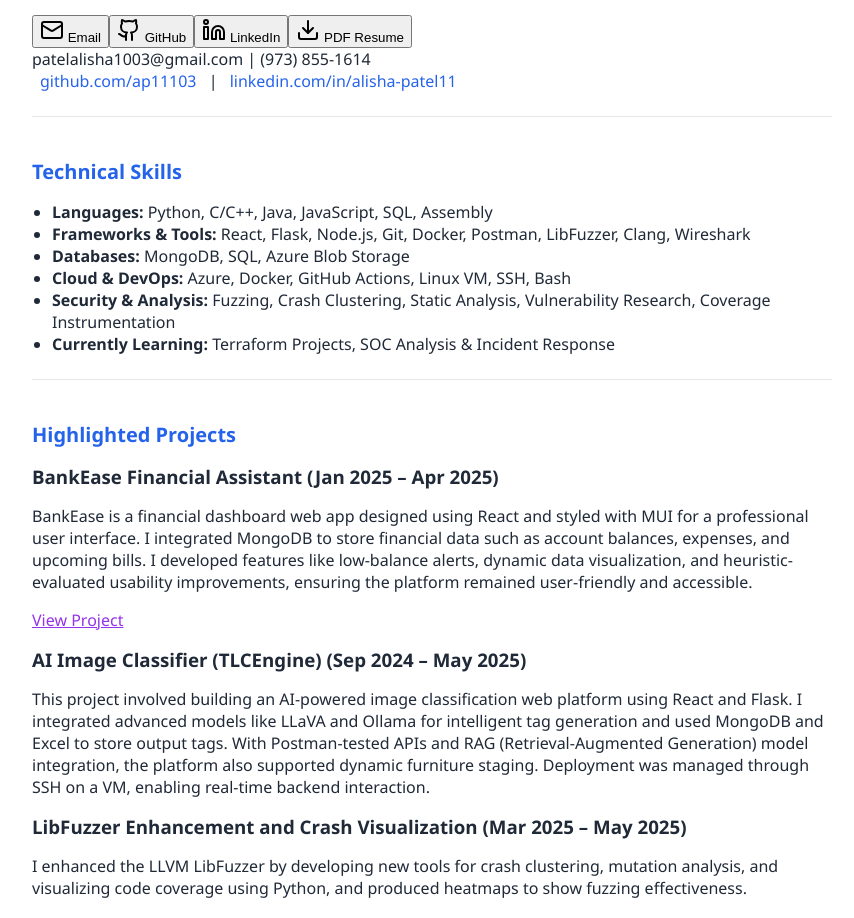
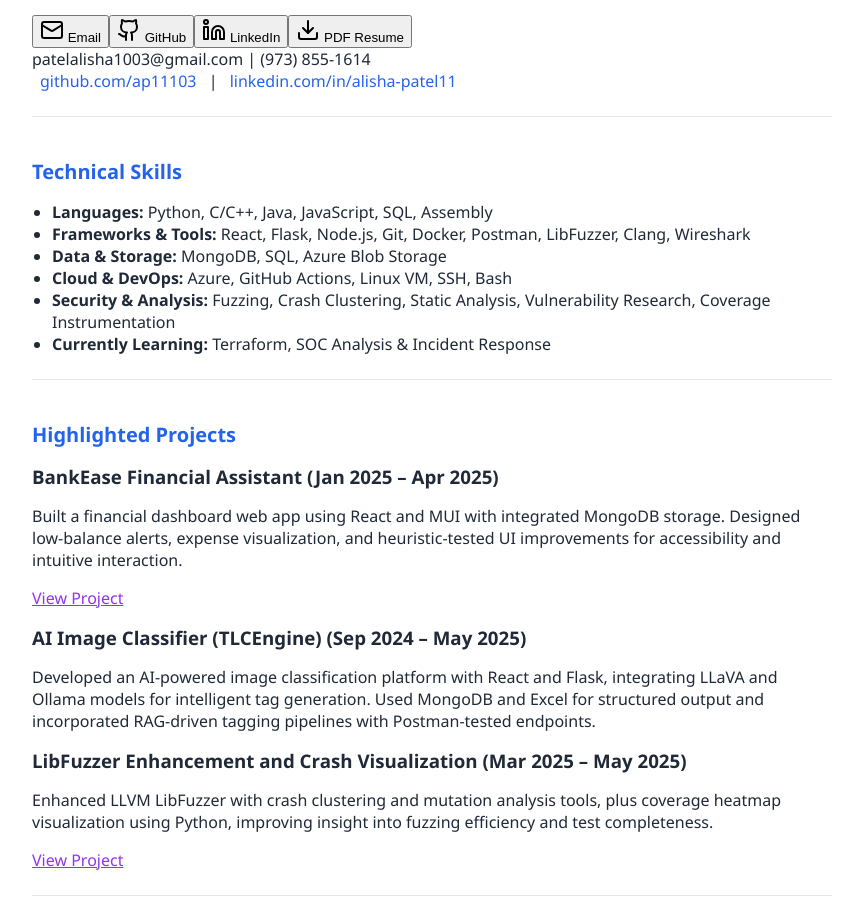
Before and after one commit to ap11103/About-Me, a React (Vite) app: page / in a window 1280 px wide. Shown: the part 168-1086 px from the top of the page, without its empty margins (208-1062 px from the left). Built offline with nearby package versions, Linux system fonts and the light colour scheme.

Commit message:
update with AI VA project

```diff
--- a/src/Resume.jsx
+++ b/src/Resume.jsx
@@ -1,4 +1,4 @@
-import { Card, CardContent } from "./components/card";
+/*import { Card, CardContent } from "./components/card";
 import { Button } from "./components/button";
 import { Github, Mail, Download, Linkedin } from "lucide-react";
 import resumePDF from "./assets/AlishaPatel_Resume2.pdf";
@@ -106,3 +106,151 @@ export default function Resume() {
     </div>
   );
 }
+*/
+
+import { Card, CardContent } from "./components/card";
+import { Button } from "./components/button";
+import { Github, Mail, Download, Linkedin } from "lucide-react";
+import resumePDF from "./assets/AlishaPatel_Resume2.pdf";
+
+export default function Resume() {
+  return (
+    <div className="resume-container mx-auto">
+      <header className="resume-header text-center mb-10">
+        <h1 className="text-4xl font-bold tracking-tight text-gray-900">Alisha Patel</h1>
+        <p className="text-base text-gray-600 italic mt-2 mb-4">
+          Cybersecurity Graduate • AI Projects • Fuzzing • Full Stack Developer
+        </p>
+        <div className="flex justify-center mt-2 mb-4 gap-4 flex-wrap">
+          <a href="mailto:patelalisha1003@gmail.com">
+            <Button variant="outline"><Mail className="mr-2" /> Email</Button>
+          </a>
+          <a href="https://github.com/ap11103" target="_blank" rel="noopener noreferrer">
+            <Button variant="outline"><Github className="mr-2" /> GitHub</Button>
+          </a>
+          <a href="https://linkedin.com/in/alisha-patel11" target="_blank" rel="noopener noreferrer">
+            <Button variant="outline"><Linkedin className="mr-2" /> LinkedIn</Button>
+          </a>
+          <a href={resumePDF} download>
+            <Button variant="outline">
+              <Download className="mr-2" /> PDF Resume
+            </Button>
+          </a>
+        </div>
+        <div className="resume-links text-xs text-gray-700">
+          patelalisha1003@gmail.com | (973) 855-1614<br />
+          <a className="text-blue-600 underline" href="https://github.com/ap11103" target="_blank" rel="noopener noreferrer">github.com/ap11103</a> |{" "}
+          <a className="text-blue-600 underline" href="https://linkedin.com/in/alisha-patel11" target="_blank" rel="noopener noreferrer">linkedin.com/in/alisha-patel11</a>
+        </div>
+      </header>
+
+      {/* ==== Technical Skills ==== */}
+      <section className="resume-section">
+        <h2 className="text-base font-semibold text-blue-600 mb-2 border-b border-gray-300 pb-1 uppercase">Technical Skills</h2>
+        <ul className="list-disc list-inside text-sm leading-6 text-gray-800">
+          <li><strong>Languages:</strong> Python, C/C++, Java, JavaScript, SQL, Assembly</li>
+          <li><strong>Frameworks & Tools:</strong> React, Flask, Node.js, Git, Docker, Postman, LibFuzzer, Clang, Wireshark</li>
+          <li><strong>Data & Storage:</strong> MongoDB, SQL, Azure Blob Storage</li>
+          <li><strong>Cloud & DevOps:</strong> Azure, GitHub Actions, Linux VM, SSH, Bash</li>
+          <li><strong>Security & Analysis:</strong> Fuzzing, Crash Clustering, Static Analysis, Vulnerability Research, Coverage Instrumentation</li>
+          <li><strong>Currently Learning:</strong> Terraform, SOC Analysis & Incident Response</li>
+        </ul>
+      </section>
+
+      {/* ==== Highlighted Projects (moved up) ==== */}
+      <section className="resume-section mt-8">
+        <h2 className="text-2xl font-semibold text-blue-600 mb-2 border-b border-gray-300 pb-1 uppercase">Highlighted Projects</h2>
+
+        <div className="mb-6">
+          <h3 className="text-lg font-bold text-gray-800">
+            BankEase Financial Assistant <span className="text-sm font-normal text-gray-500 ml-2">(Jan 2025 – Apr 2025)</span>
+          </h3>
+          <p className="text-sm text-gray-700 leading-relaxed ml-4">
+            Built a financial dashboard web app using React and MUI with integrated MongoDB storage. Designed low-balance alerts, expense visualization, and heuristic-tested UI improvements for accessibility and intuitive interaction.
+          </p>
+          <a href="https://github.com/ap11103/BankEase" className="text-purple-600 underline ml-4" target="_blank" rel="noopener noreferrer">
+            View Project
+          </a>
+        </div>
+
+        <div className="mb-6">
+          <h3 className="text-lg font-bold text-gray-800">
+            AI Image Classifier (TLCEngine) <span className="text-sm font-normal text-gray-500 ml-2">(Sep 2024 – May 2025)</span>
+          </h3>
+          <p className="text-sm text-gray-700 leading-relaxed ml-4">
+            Developed an AI-powered image classification platform with React and Flask, integrating LLaVA and Ollama models for intelligent tag generation. Used MongoDB and Excel for structured output and incorporated RAG-driven tagging pipelines with Postman-tested endpoints.
+          </p>
+        </div>
+
+        <div>
+          <h3 className="text-lg font-bold text-gray-800">
+            LibFuzzer Enhancement and Crash Visualization <span className="text-sm font-normal text-gray-500 ml-2">(Mar 2025 – May 2025)</span>
+          </h3>
+          <p className="text-sm text-gray-700 leading-relaxed ml-4">
+            Enhanced LLVM LibFuzzer with crash clustering and mutation analysis tools, plus coverage heatmap visualization using Python, improving insight into fuzzing efficiency and test completeness.
+          </p>
+          <a href="https://github.com/ap11103/libfuzzer-analysis" className="text-purple-600 underline ml-4" target="_blank" rel="noopener noreferrer">
+            View Project
+          </a>
+        </div>
+      </section>
+
+      {/* ==== Professional Experience (moved down) ==== */}
+      <section className="resume-section mt-10">
+        <h2 className="text-2xl font-semibold text-blue-600 mb-2 border-b border-gray-300 pb-1 uppercase">Professional Experience</h2>
+
+        {/* Heath project */}
+        <Card className="mb-4">
+          <CardContent className="p-4">
+            <div className="flex flex-col sm:flex-row sm:items-baseline sm:justify-between">
+              <p className="text-gray-800">
+                <strong>Contract Engineer – AI Vendor Assessment (Full-Stack/Backend)</strong> · <strong>CuratedCyber</strong>
+              </p>
+              <span className="text-sm font-normal text-gray-600">Sep 2025 – Nov 2025 · Remote</span>
+            </div>
+            <p className="mt-1 text-xs text-gray-600">
+              Tech: Python 3.11, Flask (API/CLI), Azure Blob Storage, Azure RBAC, OpenAI API (RAG), Markdown/PDF parsing, Git
+            </p>
+            <p className="mt-2 text-sm text-gray-700 leading-relaxed">
+              Developed a Python/Flask–based RAG pipeline to automate vendor due-diligence reviews by ingesting PDFs from Azure Blob Storage and generating standardized reports.
+              Implemented modular scripts for <em>ingestion, retrieval, projection, and export</em> with <code>.env</code>-based configuration and Azure RBAC integration.
+              Authored a concise permissions guide (e.g., <em>Storage Blob Data Contributor</em>) with screenshots to streamline stakeholder setup and unblock testing.
+              Designed JSON-aligned outputs mapped to the firm’s review outline and produced reviewer-ready drafts.
+              Standardized the repo for single-command reproducibility and future API/UI integration.
+            </p>
+          </CardContent>
+        </Card>
+
+        {/* Barista role */}
+        <div className="mb-2">
+          <p className="font-semibold text-gray-800">
+            <strong>Barista — QSR Livingston LLC</strong> </p>
+            <span className="float-right text-sm font-normal text-gray-600">Apr 2020 – Present</span>
+
+          <p className="text-sm text-gray-700 leading-relaxed mt-1">
+            Delivered high-quality customer service and maintained a clean, organized workspace while adhering to safety standards; built rapport with patrons to encourage repeat business.
+          </p>
+        </div>
+      </section>
+
+      {/* ==== Education ==== */}
+      <section className="resume-section mt-10">
+        <h2 className="text-2xl font-semibold text-blue-600 mb-2 border-b border-gray-300 pb-1 uppercase">Education</h2>
+        <p className="font-semibold text-gray-800">Stevens Institute of Technology</p>
+        <p className="italic text-sm text-gray-600">B.S. in Cybersecurity, May 2025 • Graduated with Honors</p>
+        <p className="mt-2 text-sm text-gray-700 leading-relaxed">
+          <strong>Courses:</strong> Data Structures, Algorithms, Software Development, Operating System, System Programming, Introduction to Web Development, System Security, Database Management, Human-Computer Interaction (HCI), TCP/IP Networking, Special Topics in Cybersecurity, Wireless Systems Security, Financial Management in Cybersecurity, Information Security and Law
+        </p>
+      </section>
+
+      {/* ==== Certifications ==== */}
+      <section className="resume-section mt-10">
+        <h2 className="text-2xl font-semibold text-blue-600 mb-2 border-b border-gray-300 pb-1 uppercase">Certifications</h2>
+        <div className="mb-2">
+          <p className="font-semibold text-gray-800">Cloud Security on AWS</p>
+          <p className="text-sm text-gray-700 italic">Issued by Coursera &amp; Edureka — June 2025</p>
+        </div>
+      </section>
+    </div>
+  );
+}
```
